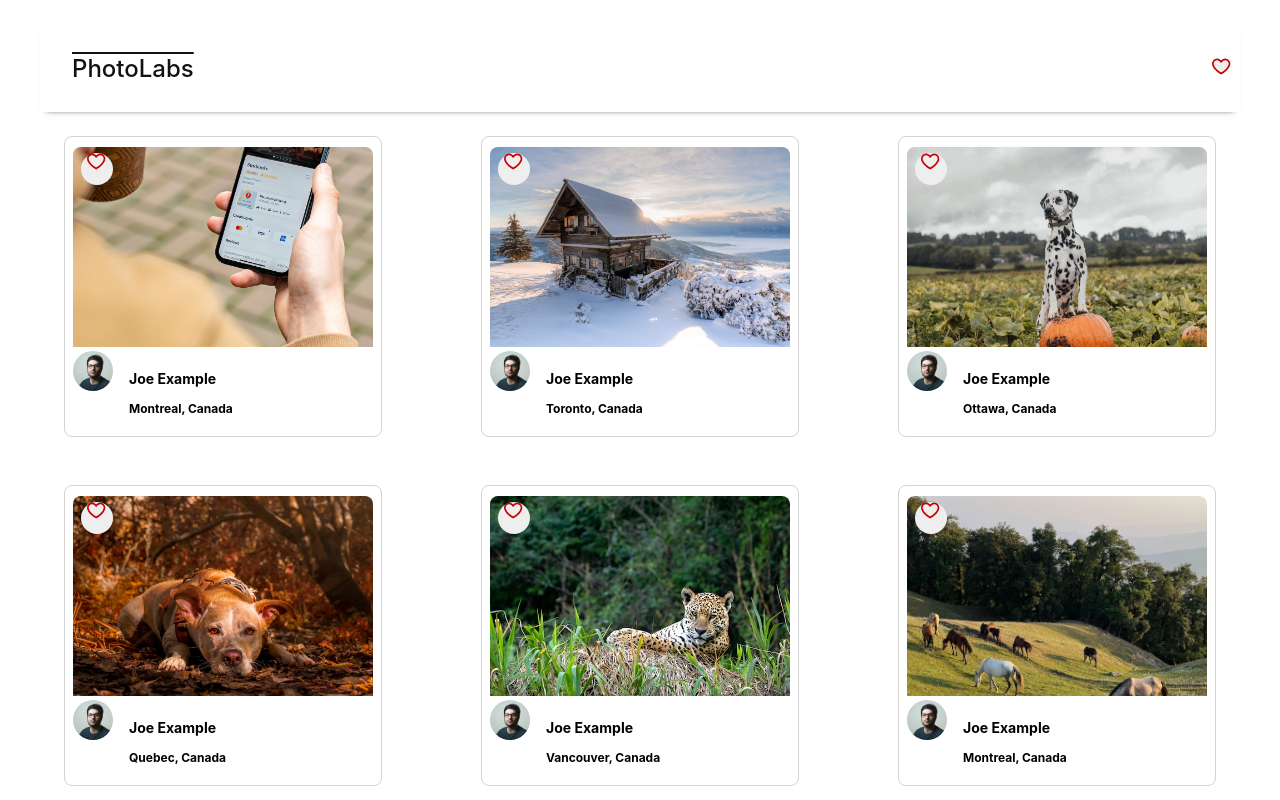
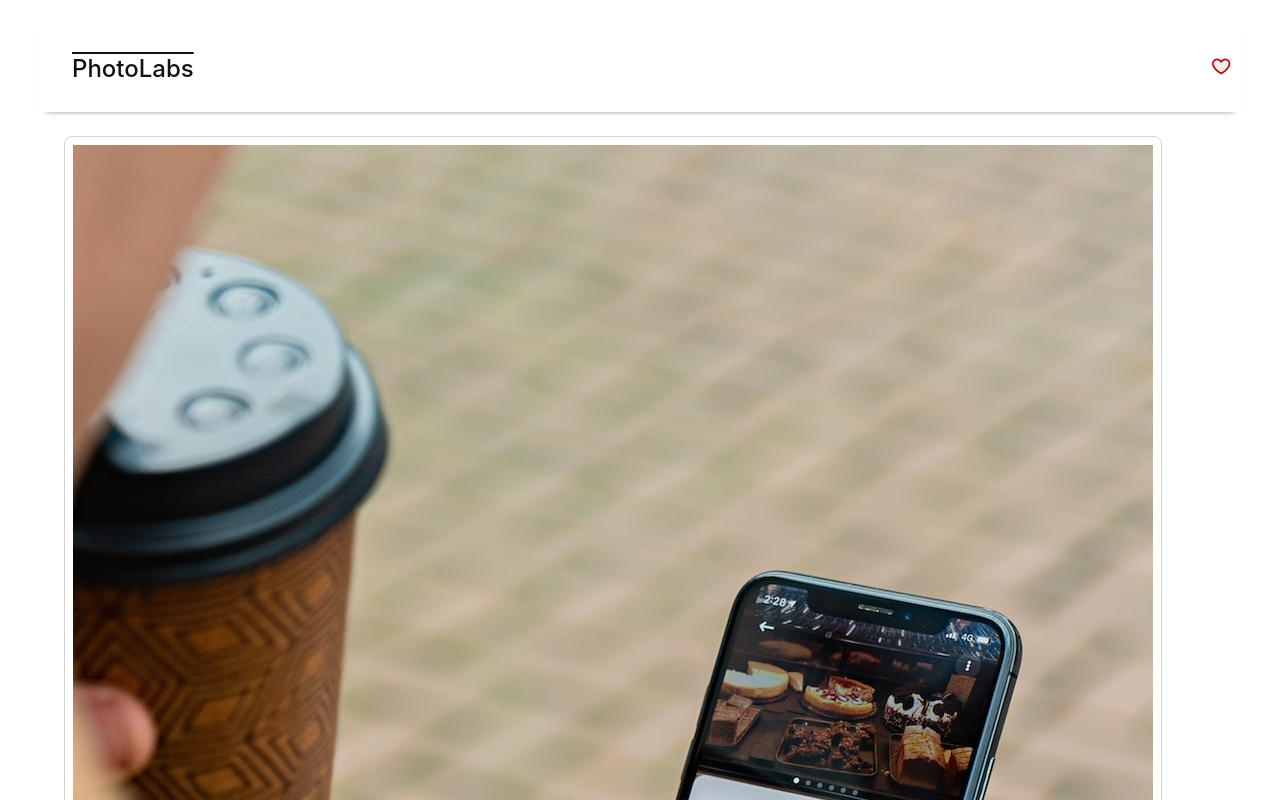
Before and after one commit to Yoimiya428/photo-lab, a React (Vite) app in the folder frontend/: page / in a window 1280 px wide. Shown: the top 800 px of the page. Built offline with nearby package versions, Linux system fonts and the light colour scheme.

Commit message:
Favourited Photos Globally

```diff
--- a/frontend/src/App.jsx
+++ b/frontend/src/App.jsx
@@ -1,40 +1,39 @@
 // frontend/src/App.jsx
 import React from 'react';
 
-// import PhotoListItem from './components/PhotoListItem';
-//  import PhotoList from './components/PhotoList';
-//  import TopicList from './components/TopicList';
-//  import TopNavigation from './components/TopNavigationBar';
+
 import './App.scss';
 import HomeRoute from './routes/HomeRoute';
 import photos from "./mocks/photos";
 import topics from "./mocks/topics";
-// const sampleDataForPhotoListItem = {
-//   id: "1",
-//   location: {
-//     city: "Montreal",
-//     country: "Canada",
-//   },
-//   imageSource: `/Image-1-Regular.jpeg`,
-//   username: "Joe Example",
-//   profile: `/profile-1.jpg`,
-// };
-
+import { useState } from 'react';
 
 
 // Note: Rendering a single component to build components in isolation
 
-// const App = () => (
-//   <div className="App">
-//     <PhotoListItem photo={sampleDataForPhotoListItem} />
-//   </div>
-// );
 
-const App = () => (
-  <div className="App">
-    <HomeRoute photos={photos} topics={topics} />
-  </div>
-)
+
+const App = () => {
+  const [favouritePhotos, setFavouritePhotos] = useState([]);
+
+  const toggleFavourite = (photoId) => {
+    setFavouritePhotos(prev =>
+      prev.includes(photoId) ? prev.filter(id => id !== photoId) : [...prev, photoId]
+    );
+  };
+
+  return (
+    <div className="App">
+      <HomeRoute
+        photos={photos}
+        topics={topics}
+        favouritePhotos={favouritePhotos}
+        toggleFavourite={toggleFavourite}
+      />
+    </div>
+  );
+};
+
 
 
 
--- a/frontend/src/components/PhotoList.jsx
+++ b/frontend/src/components/PhotoList.jsx
@@ -2,64 +2,22 @@ import React from 'react';
 import "../styles/PhotoList.scss";
 import PhotoListItem from './PhotoListItem';
 
-const sampleDataForPhotoList = [
-  {
-    id: 1,
-    location: {
-      city: "Montreal",
-      country: "Canada",
-    },
-    urls: {
-      full: "/Image-1-Full.jpeg",
-      regular: "/Image-1-Regular.jpeg",
-    },
-    user: {
-      username: "exampleuser",
-      name: "Joe Example",
-      profile: "/profile-1.jpg",
-    },
-  },
-  {
-    id: 2,
-    location: {
-      city: "Toronto",
-      country: "Canada",
-    },
-    urls: {
-      full: "/Image-2-Full.jpeg",
-      regular: "/Image-2-Regular.jpeg",
-    },
-    user: {
-      username: "exampleuser",
-      name: "Joe Example",
-      profile: "/profile-1.jpg",
-    },
-  },
-  {
-    id: 3,
-    location: {
-      city: "Ottawa",
-      country: "Canada",
-    },
-    urls: {
-      full: "/Image-3-Full.jpeg",
-      regular: "/Image-3-Regular.jpeg",
-    },
-    user: {
-      username: "exampleuser",
-      name: "Joe Example",
-      profile: "/profile-1.jpg",
-    },
-  },
-];
 
 
-const PhotoList = ({ photos }) => (
-  <ul className="photo-list">
-    {photos.map((photo) => (
-      <PhotoListItem key={photo.id} photo={photo} />
-    ))}
-  </ul>
-);
+
+const PhotoList = ({ photos, favouritePhotos, toggleFavourite }) => {
+  return (
+    <div className="photo-list">
+      {photos.map(photo => (
+        <PhotoListItem
+          key={photo.id}
+          photo={photo}
+          isFavorited={favouritePhotos.includes(photo.id)}
+          toggleFavourite={toggleFavourite}
+        />
+      ))}
+    </div>
+  );
+};
 
 export default PhotoList;
--- a/frontend/src/components/PhotoListItem.jsx
+++ b/frontend/src/components/PhotoListItem.jsx
@@ -2,31 +2,16 @@ import React, { useState } from 'react';
 import "../styles/PhotoListItem.scss";
 import PhotoFavButton from './PhotoFavButton';
 
-const PhotoListItem = ({ photo }) => {
-  const { id, urls, user, location } = photo;
-
-  const [isFavorited, setIsFavorited] = useState(false);
-
-  const toggleFavorite = () => {
-    setIsFavorited(prev => !prev);
-    console.log(`Photo ${id} favorited: ${!isFavorited}`);
-  };
+const PhotoListItem = ({ photo, isFavorited, toggleFavourite }) => {
+  const handleClick = () => toggleFavourite(photo.id);
 
   return (
     <div className="photo-list__item">
-      <PhotoFavButton isFavorited={isFavorited} onClick={toggleFavorite} />
-
-      <img src={urls.regular} alt={`${user.username}'s photo`} className="photo-list__image" />
-
-      <div className="photo-list__user-details">
-        <img src={user.profile} alt={`${user.username}'s profile`} className="photo-list__user-profile" />
-        <div className="photo-list__user-info">
-          <h3 className="photo-list__user-name">{user.name}</h3>
-          <p className="photo-list__location">{location.city}, {location.country}</p>
-        </div>
-      </div>
+      <img src={photo.urls.regular} alt={photo.alt_description} />
+      <PhotoFavButton isFavorited={isFavorited} onClick={handleClick} />
     </div>
   );
 };
 
+
 export default PhotoListItem;
--- a/frontend/src/components/TopNavigationBar.jsx
+++ b/frontend/src/components/TopNavigationBar.jsx
@@ -4,15 +4,12 @@ import React from 'react';
 import TopicList from './TopicList';
 import FavBadge from './FavBadge';
 
-const TopNavigation = ({ topics }) => {
+const TopNavigation = ({ isFavPhotoExist, topics }) => {
   return (
     <div className="top-nav-bar">
       <span className="top-nav-bar__logo">PhotoLabs</span>
-
-      {/* Topics section */}
       <TopicList topics={topics} />
-      {/* Favorite Badge section */}
-      <FavBadge isFavorited={true} />
+      <FavBadge isFavPhotoExist={isFavPhotoExist} />
     </div>
   );
 };
--- a/frontend/src/components/TopicList.jsx
+++ b/frontend/src/components/TopicList.jsx
@@ -1,23 +1,7 @@
 import "../styles/TopicList.scss";
 import TopicListItem from "./TopicListItem";
 
-const sampleDataForTopicList = [
-  {
-    id: 1,
-    slug: "topic-1",
-    title: "Nature",
-  },
-  {
-    id: 2,
-    slug: "topic-2",
-    title: "Travel",
-  },
-  {
-    id: 3,
-    slug: "topic-3",
-    title: "People",
-  },
-];
+
 
 const TopicList = ({ topics }) => {
   return (
--- a/frontend/src/routes/HomeRoute.jsx
+++ b/frontend/src/routes/HomeRoute.jsx
@@ -3,13 +3,18 @@ import React from 'react';
 import TopNavigationBar from '../components/TopNavigationBar';
 import PhotoList from '../components/PhotoList';
 
-const HomeRoute = ({ photos, topics }) => {
+const HomeRoute = ({ photos, topics, favouritePhotos, toggleFavourite }) => {
   return (
     <div className="home-route">
-      <TopNavigationBar topics={topics} />
-      <PhotoList photos={photos} />
+      <TopNavigationBar isFavPhotoExist={favouritePhotos.length > 0} topics={topics} />
+      <PhotoList
+        photos={photos}
+        favouritePhotos={favouritePhotos}
+        toggleFavourite={toggleFavourite}
+      />
     </div>
   );
 };
 
+
 export default HomeRoute;
```
